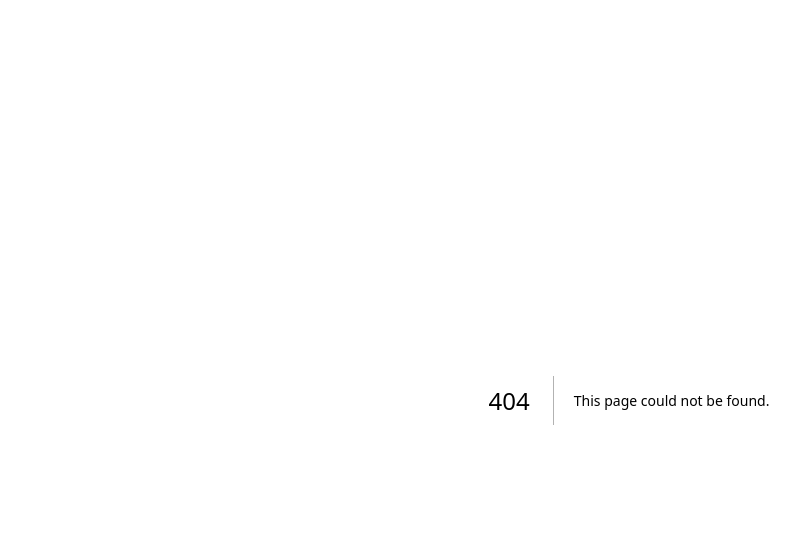
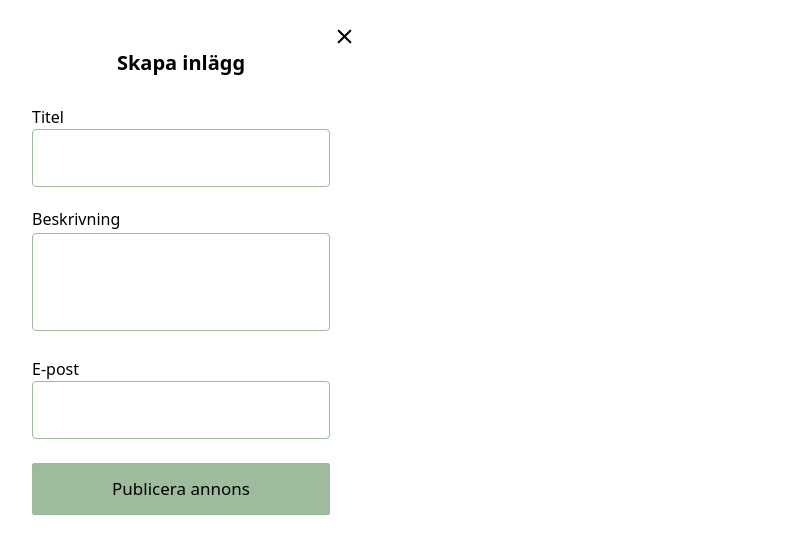
Before and after one commit to Guido-Pierri/borrow-app, a Next.js app: page /createAdBoard/1 in a window 1280 px wide. Before the commit this address had no page. Shown: the top 554 px of the page, without its empty margins (11-811 px from the left). Built offline with nearby package versions, Linux system fonts and the light colour scheme.

Commit message:
På börjat board/tavla

```diff
--- /dev/null
+++ b/pages/createAdBoard/[userId].tsx
@@ -0,0 +1,29 @@
+import React, { useState } from "react";
+import Upload from "@/p-components/upload";
+import Header from "@/p-components/header";
+import { useRouter } from "next/router";
+import CloseIcon from "@/p-components/closeIcon";
+import CreateAdBoard from "@/p-components/createAdBoard";
+
+const App = () => {
+  const [imageUrl, setImageUrl] = useState("");
+
+  const router = useRouter();
+
+  const { userId } = router.query;
+
+  return (
+    <div>
+      <div className="bg-[#ffffff] text-center max-w-sm h-screen ">
+        <div className="">
+          <div className="mt-6 mr-4 flex justify-end ">
+            <CloseIcon />
+          </div>
+        </div>
+        <CreateAdBoard userId={userId} imageUrl={imageUrl} />
+      </div>
+    </div>
+  );
+};
+
+export default App;
--- a/pages/tavla/index.tsx
+++ b/pages/tavla/index.tsx
@@ -7,7 +7,7 @@ import { GoSearch } from "react-icons/go";
 interface Props {}
 
 function navigateToCreateAd() {
-  window.location.href = "/createAd";
+  window.location.href = "/createAdBoard";
 }
 
 const Index: NextPage<Props> = ({}) => {
@@ -26,8 +26,6 @@ const Index: NextPage<Props> = ({}) => {
           </div>
         </label>
       </form>
-
-      <Categories></Categories>
 
       <style jsx>{`
         input[type="text"] {
@@ -64,6 +62,7 @@ const Index: NextPage<Props> = ({}) => {
           <p className="text-black"> Skapa annons</p>
         </button>
       </div>
+      <section></section>
     </div>
   );
 };
```
